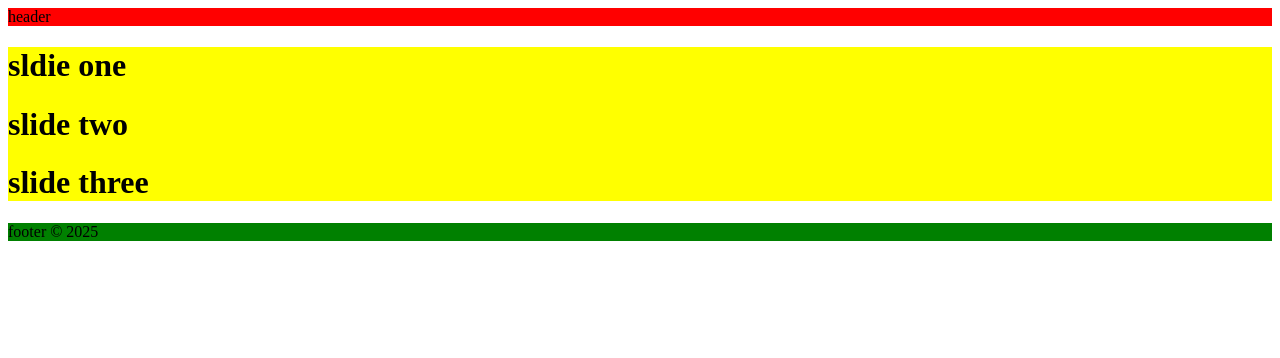
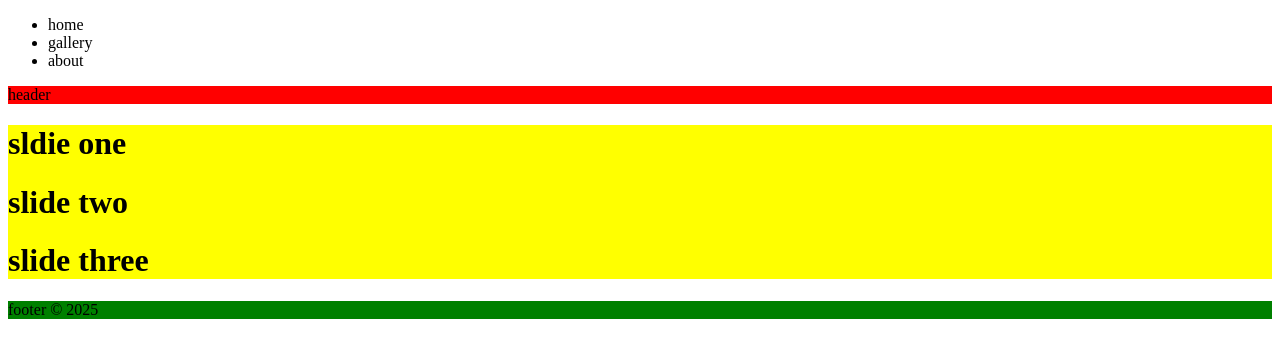
Before and after one commit to aminhadinezhad/Local-Auth-JS, a plain HTML site: page test.html in a window 1280 px wide. Drawn offline with Linux system fonts and the light colour scheme.

Commit message:
some changes in master branch

```diff
--- a/test.html
+++ b/test.html
@@ -7,6 +7,13 @@
     <title>Document</title>
   </head>
   <body>
+    <nav>
+      <ul>
+        <li>home</li>
+        <li>gallery</li>
+        <li>about</li>
+      </ul>
+    </nav>
     <header>header</header>
     <div class="slider">
       <h1>sldie one</h1>
```
